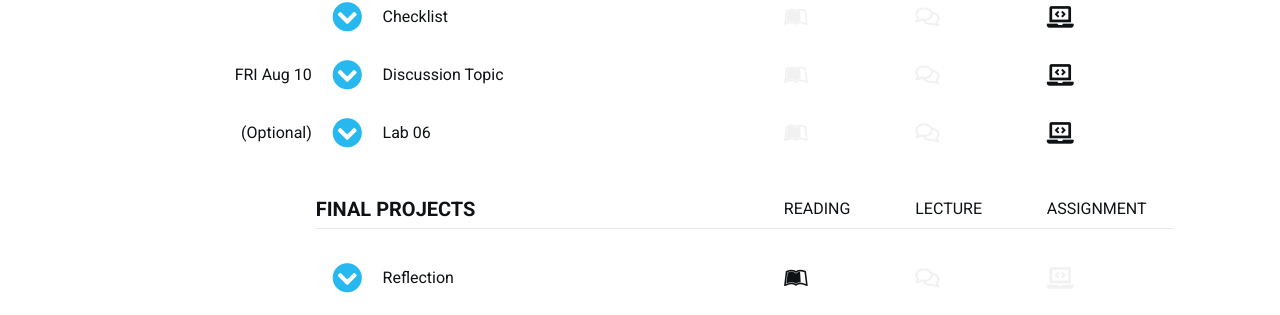
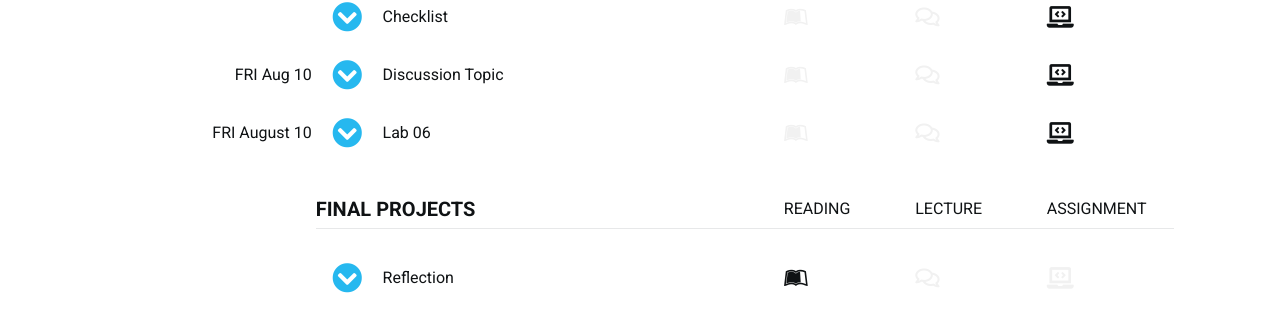
Before and after one commit to DS4PS/cpp-526-sum-2021, a Jekyll site: the page built from schedule.md, in a window 1280 px wide and 900 px high, scrolled down 3161 px. Shown: the part 137-452 px from the top of the window. Built offline with Jekyll 4.4.1, drawn with Linux system fonts in a browser that asks for light colours; nearby versions of some CDN libraries; a style sheet for code colours, icons or effects is not loaded.

Commit message:
updated aug 10 due date lab 06

```diff
--- a/schedule.md
+++ b/schedule.md
@@ -12,7 +12,7 @@ lab-due-dates:
   lab-03: 'SAT July 24'
   lab-04: 'SAT July 31'
   lab-05: 'SAT Aug 07'
-  lab-06: '(Optional)'
+  lab-06: 'FRI August 10'
 
 discussion-dates:
   topic-00: 'FRI July 02'
```
